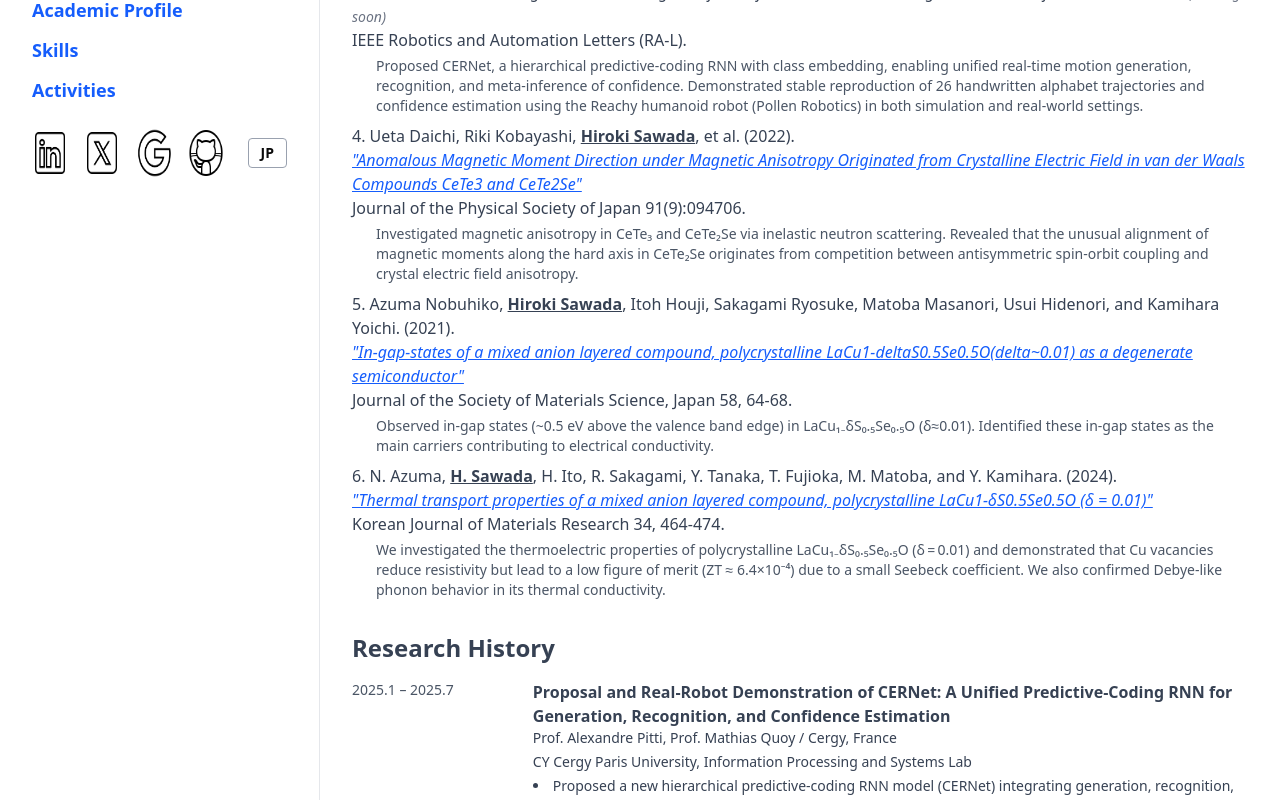
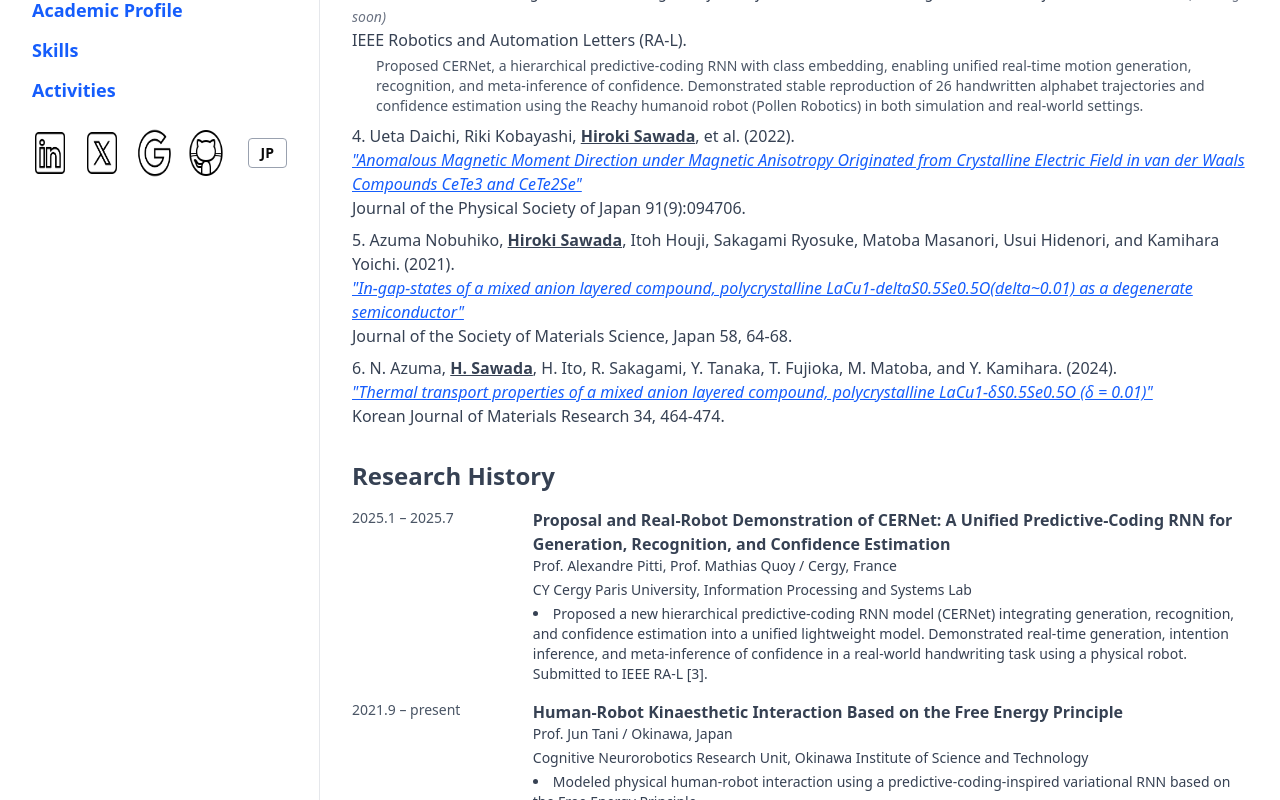
Before and after one commit to hiroki-oist/PersonalWebsite, a Next.js app: page /en/achievements in a window 1280 px wide. Shown: the part 476-1276 px from the top of the page. Built offline with nearby package versions, Linux system fonts and the light colour scheme.

Commit message:
Removed explanation of physics papers

```diff
--- a/app/achievements/page.js
+++ b/app/achievements/page.js
@@ -89,10 +89,10 @@ export default function Achievements() {
             </em>
             <br />
             Journal of the Physical Society of Japan 91(9):094706.
-            <p className="ml-6 mt-1 text-sm text-gray-600">
+            {/* <p className="ml-6 mt-1 text-sm text-gray-600">
                     van der Waals化合物CeTe₃およびCeTe₂Seの磁気異方性を非弾性中性子散乱により解析し、結晶電場異方性が支配的である通常のCeTe₃に対し、
                     CeTe₂Seでは反対称スピン軌道相互作用との競合により磁気モーメントが異常にハード軸方向へ整列する機構を明らかにした。
-            </p>
+            </p> */}
             </li>
             <li>
             東伸彦，<span className="font-bold underline">澤田拓希</span>，伊藤大平，坂上良介，的場正憲，臼井秀知，神原陽一. (2021).
@@ -109,10 +109,10 @@ export default function Achievements() {
             </em>
             <br />
             材料の科学と工学 58 (2021) 64-68.
-            <p className="ml-6 mt-1 text-sm text-gray-600">
+            {/* <p className="ml-6 mt-1 text-sm text-gray-600">
                     LaCu₁₋δS₀.₅Se₀.₅O（δ≈0.01）の混合アニオン層状化合物において、
                     Cu欠損によるin‑gap state（価電子帯エッジから約0.5 eV上方）を観測し、これが電気伝導の主役であることを明らかにした。
-            </p>
+            </p> */}
             </li>
             <li>
             N. Azuma, <span className="font-bold underline">H. Sawada</span>, H. Ito, R. Sakagami, Y. Tanaka, T. Fujioka, M. Matoba, and Y. Kamihara. (2024).
@@ -129,10 +129,10 @@ export default function Achievements() {
             </em>
             <br />
             Korean Journal of Materials Research 34, 464-474.
-            <p className="ml-6 mt-1 text-sm text-gray-600">
+            {/* <p className="ml-6 mt-1 text-sm text-gray-600">
                     多結晶LaCu₁₋δS₀.₅Se₀.₅O（δ = 0.01）の熱電特性を解析し、Cu欠陥が抵抗率を低下させる一方で、ゼーベック係数の小ささによりZTが低いことを示した。
                     さらに、熱伝導率においてデバイモデルに従うフォノン挙動を確認した。
-            </p>
+            </p> */}
             </li>
         </ol>
         </section>
--- a/app/en/achievements/page.js
+++ b/app/en/achievements/page.js
@@ -89,10 +89,10 @@ export default function AchievementsEn() {
               </em>
               <br />
               Journal of the Physical Society of Japan 91(9):094706.
-              <p className="ml-6 mt-1 text-sm text-gray-600">
+              {/* <p className="ml-6 mt-1 text-sm text-gray-600">
                 Investigated magnetic anisotropy in CeTe₃ and CeTe₂Se via inelastic neutron scattering.
                 Revealed that the unusual alignment of magnetic moments along the hard axis in CeTe₂Se originates from competition between antisymmetric spin-orbit coupling and crystal electric field anisotropy.
-              </p>
+              </p> */}
             </li>
 
             <li>
@@ -110,10 +110,10 @@ export default function AchievementsEn() {
               </em>
               <br />
               Journal of the Society of Materials Science, Japan 58, 64-68.
-              <p className="ml-6 mt-1 text-sm text-gray-600">
+              {/* <p className="ml-6 mt-1 text-sm text-gray-600">
                 Observed in-gap states (~0.5 eV above the valence band edge) in LaCu₁₋δS₀.₅Se₀.₅O (δ≈0.01).
                 Identified these in-gap states as the main carriers contributing to electrical conductivity.
-              </p>
+              </p> */}
               </li>
             <li>
                 N. Azuma, <span className="font-bold underline">H. Sawada</span>, H. Ito, R. Sakagami, Y. Tanaka, T. Fujioka, M. Matoba, and Y. Kamihara. (2024).
@@ -130,11 +130,11 @@ export default function AchievementsEn() {
                 </em>
                 <br />
                 Korean Journal of Materials Research 34, 464-474.
-                <p className="ml-6 mt-1 text-sm text-gray-600">
+                {/* <p className="ml-6 mt-1 text-sm text-gray-600">
                         We investigated the thermoelectric properties of polycrystalline LaCu₁₋δS₀.₅Se₀.₅O (δ = 0.01) and
                         demonstrated that Cu vacancies reduce resistivity but lead to a low figure of merit (ZT ≈ 6.4×10⁻⁴) due to a
                         small Seebeck coefficient. We also confirmed Debye-like phonon behavior in its thermal conductivity.
-                </p>
+                </p> */}
             </li>
           </ol>
         </section>
```
